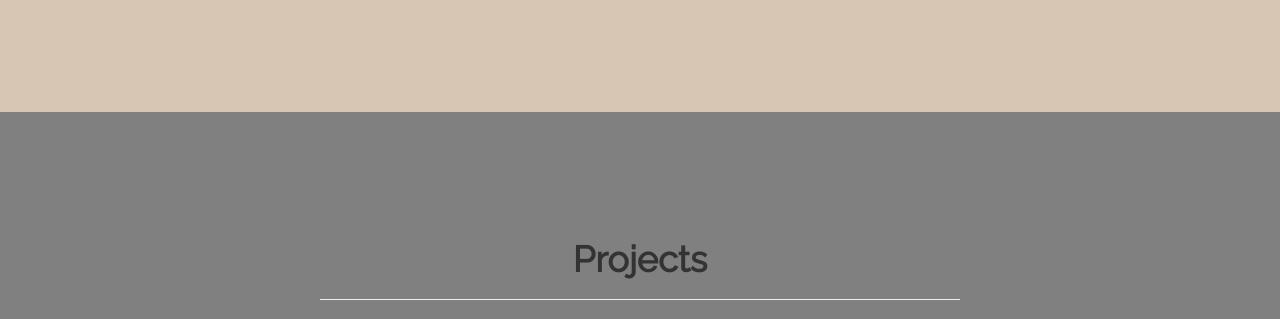
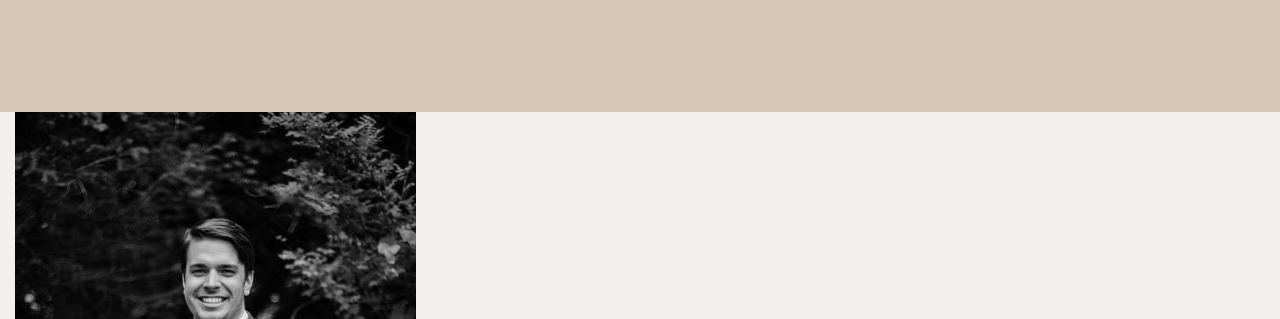
Before and after one commit to muddybeard210/contactpage, a website: page index.html in a window 1280 px wide. Shown: the part 1070-1389 px from the top of the page. Drawn offline with nearby package versions, Linux system fonts and the light colour scheme.

Commit message:
added bio photo

```diff
--- a/index.html
+++ b/index.html
@@ -46,6 +46,14 @@
               Full-stack JavaScript Developer with extensive experience in problem-solving, collaboration and working in a team environment. My passion is understanding my client’s ideas and goals and bringing them to life through creativity and attention to detail.
             </p>
         </div>
+      </div>
+    </div>
+    <div class="bioContainer container-fluid wow fadeIn">
+      <div class="bioImage">
+        <img src="/assets/bioBW.png" alt="" />
+      </div>
+      <div class="bioDescription">
+
       </div>
     </div>
       <div class="projectContainer">
--- a/style.css
+++ b/style.css
@@ -79,6 +79,9 @@ body {
   color: rgb(135, 252, 235);
   border: 3px rgb(135, 252, 235) solid;
 
+}
+.bioContainer {
+  background-color: #F4EFEF;
 }
 .projectContainer h1 {
   font-weight: bold;
```
Also changed, not shown: assets/bioBW.png (added).
